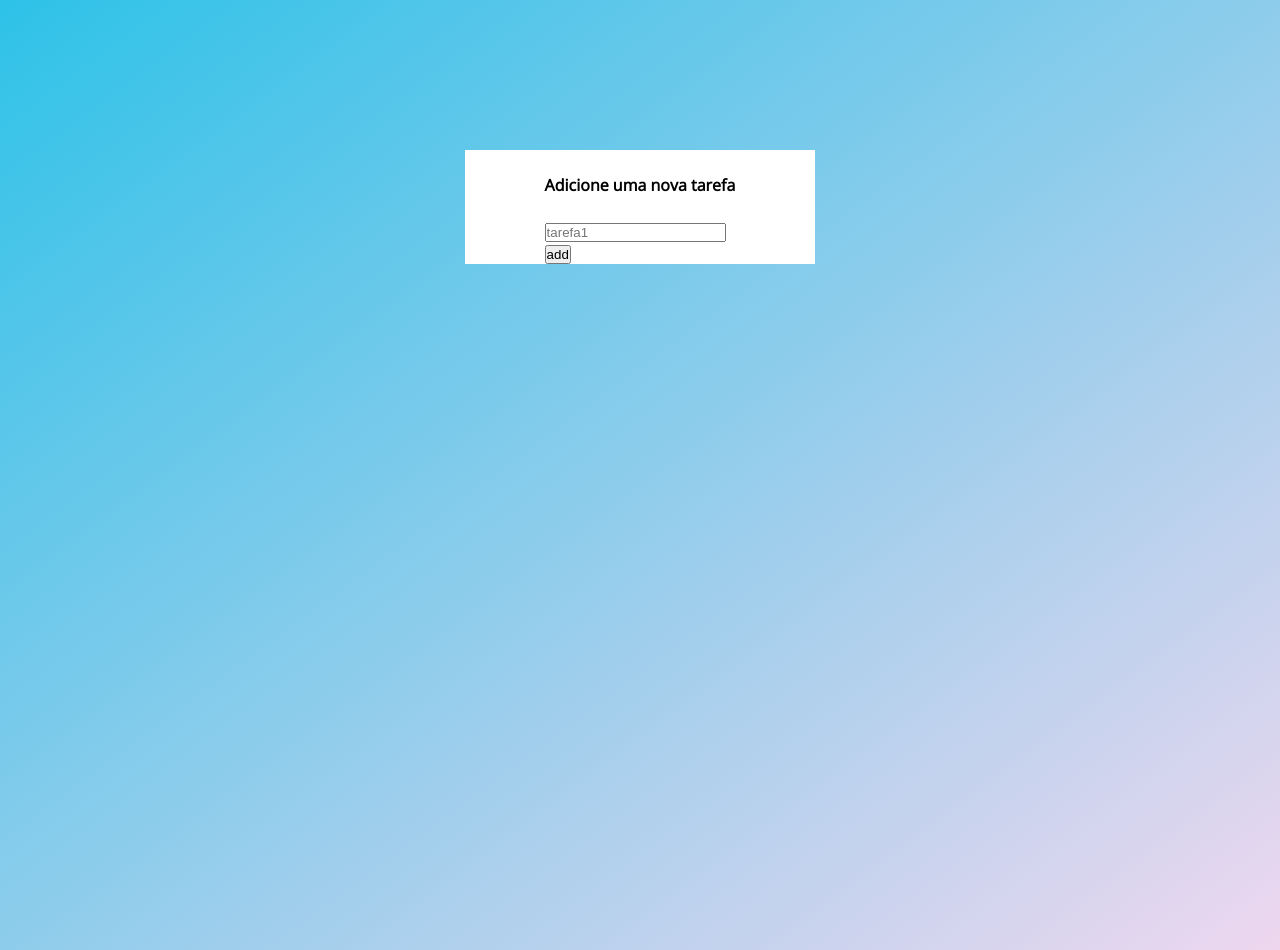
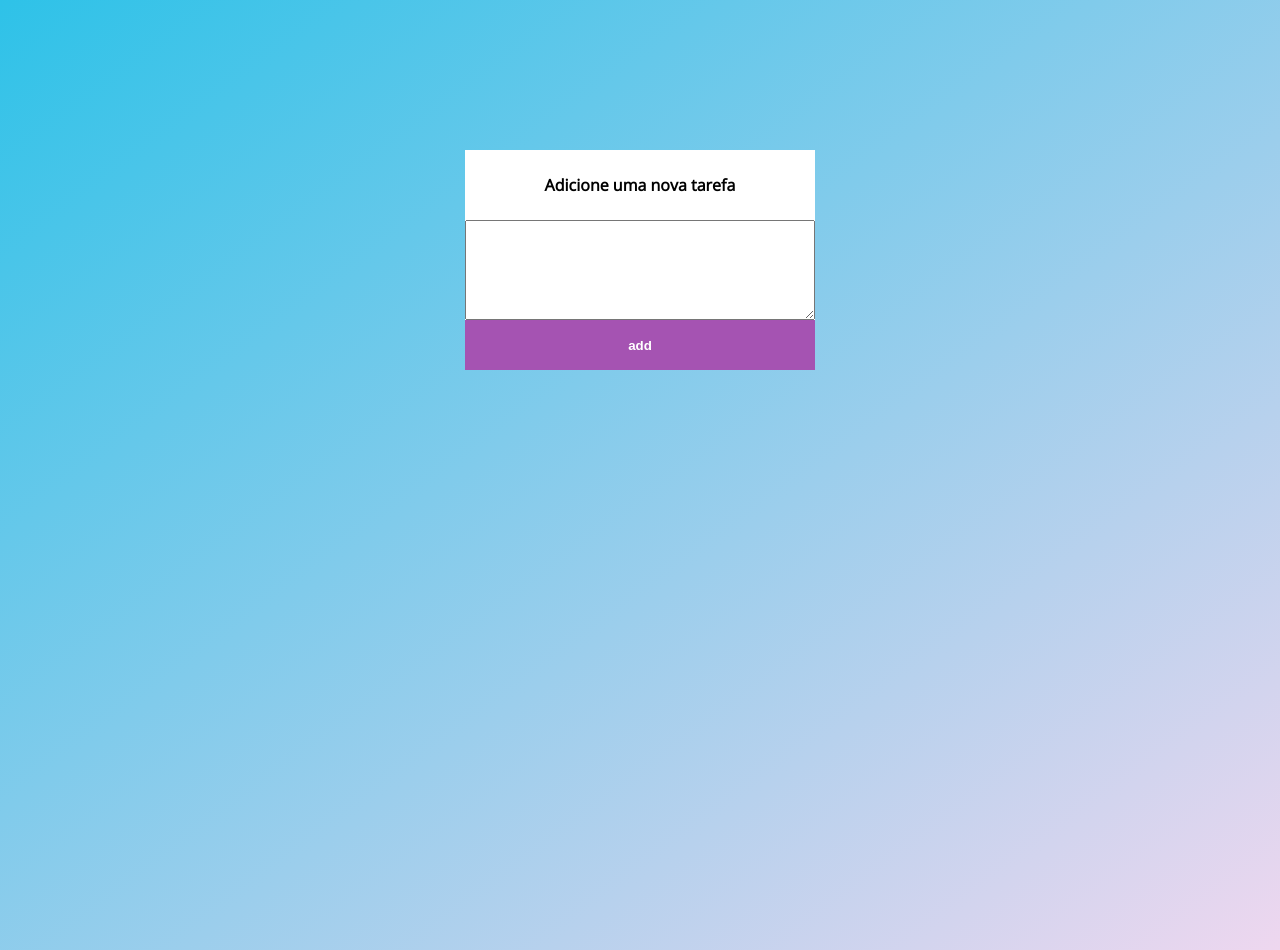
Before and after one commit to gabrieladaltoe/Projeto-To-do-list, a plain HTML site: page index.html in a window 1280 px wide. Drawn offline with nearby package versions, Linux system fonts and the light colour scheme.

Commit message:
css completo

```diff
--- a/css/style.css
+++ b/css/style.css
@@ -13,6 +13,7 @@ body {
     max-width: 100%;
     height: 100vh;
 }
+
 
 .wrapper{
     width: 350px;
@@ -37,3 +38,25 @@ body {
     color: #000;
     font-weight: bold;
 }
+
+.to-do__input-area{
+    height: 100px;
+    width: 350px;
+    display: flex;
+    justify-content: center;
+    align-items: center;
+}
+
+.to-do__input{
+    width: 100%;
+    height: 100px;
+}
+
+.button-purpple{
+    background-color: #a553b2;
+    color: white;
+    font-weight: bold;
+    border-style: none;
+    width: 350px;
+    height: 50px;
+}
--- a/index.html
+++ b/index.html
@@ -16,7 +16,8 @@
                 </label>
             </div>
             <div class="to-do__input-area">
-                <input type="text" name="to-do" id="toDoInput" class="to-do__input" placeholder="tarefa1"><br>
+                <textarea type="text" name="to-do" id="toDoInput" class="to-do__input" placeholder="tarefa1">
+                </textarea>
             </div>
 
             <button  type="submit" class="button button-purpple">
```
